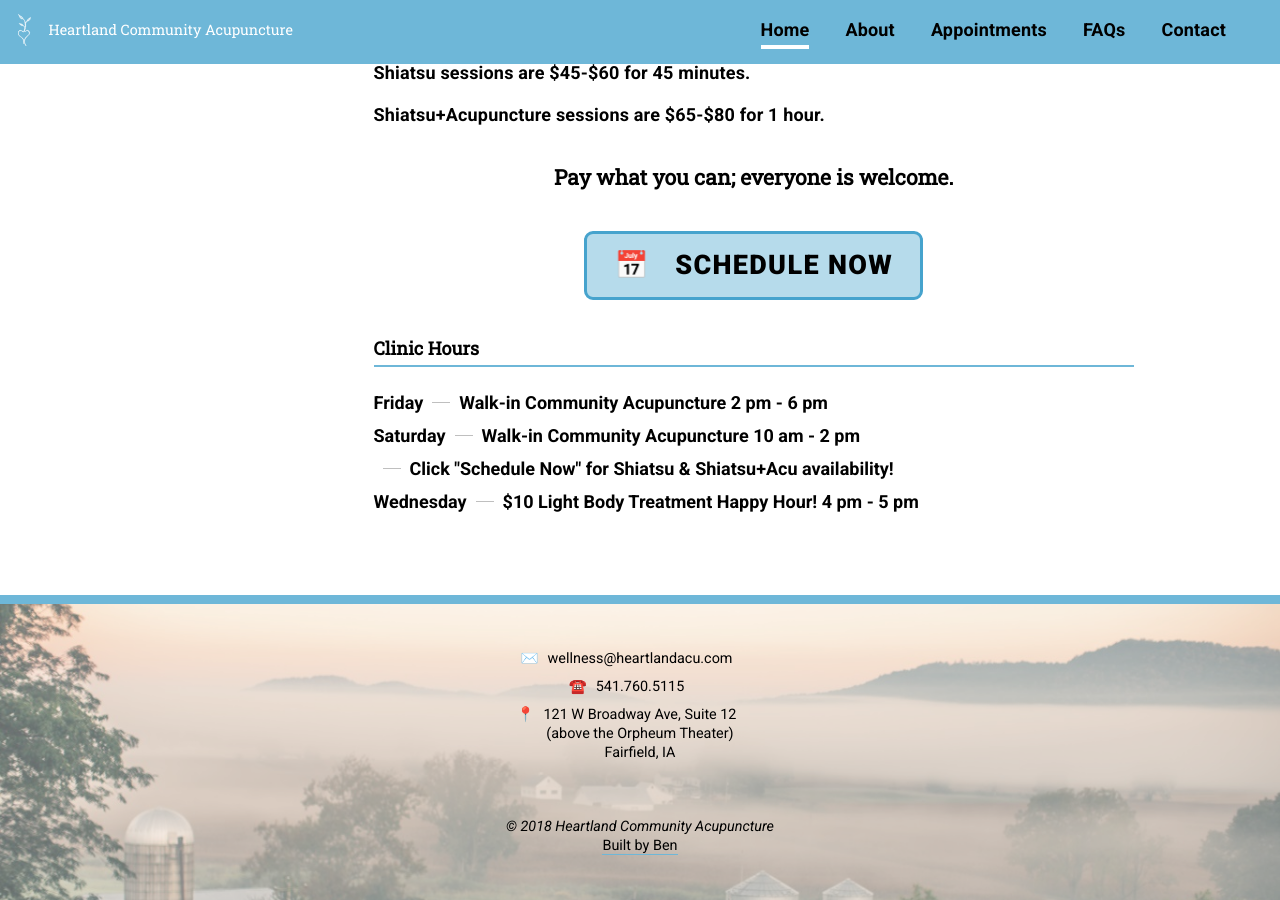
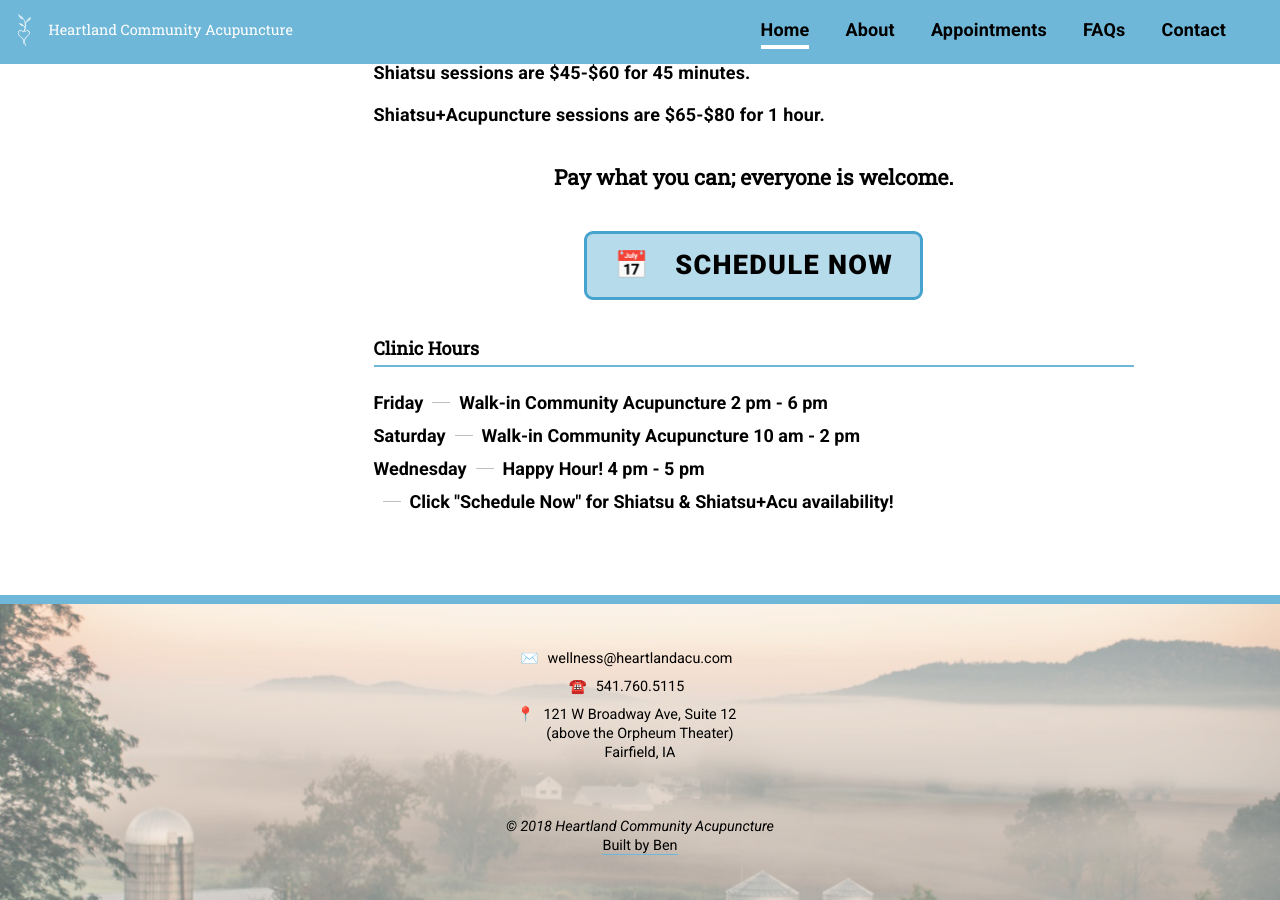
Before and after one commit to alwaysblank/heartlandacu, a Jekyll site: the page built from index.md, in a window 1280 px wide and 900 px high, scrolled down 1033 px. Built offline with Jekyll 4.4.1, drawn with Linux system fonts in a browser that asks for light colours; a script that is not in the unit is left out.

Commit message:
Update Settings “site”

```diff
--- a/_data/settings/site.yml
+++ b/_data/settings/site.yml
@@ -25,9 +25,9 @@ hours:
     times:
       - close: '14'
         open: '10'
-  - note: Click "Schedule Now" for Shiatsu & Shiatsu+Acu availability!
   - day: Wednesday
-    note: $10 Light Body Treatment Happy Hour!
+    note: Happy Hour!
     times:
       - close: '17'
         open: '16'
+  - note: Click "Schedule Now" for Shiatsu & Shiatsu+Acu availability!
```
